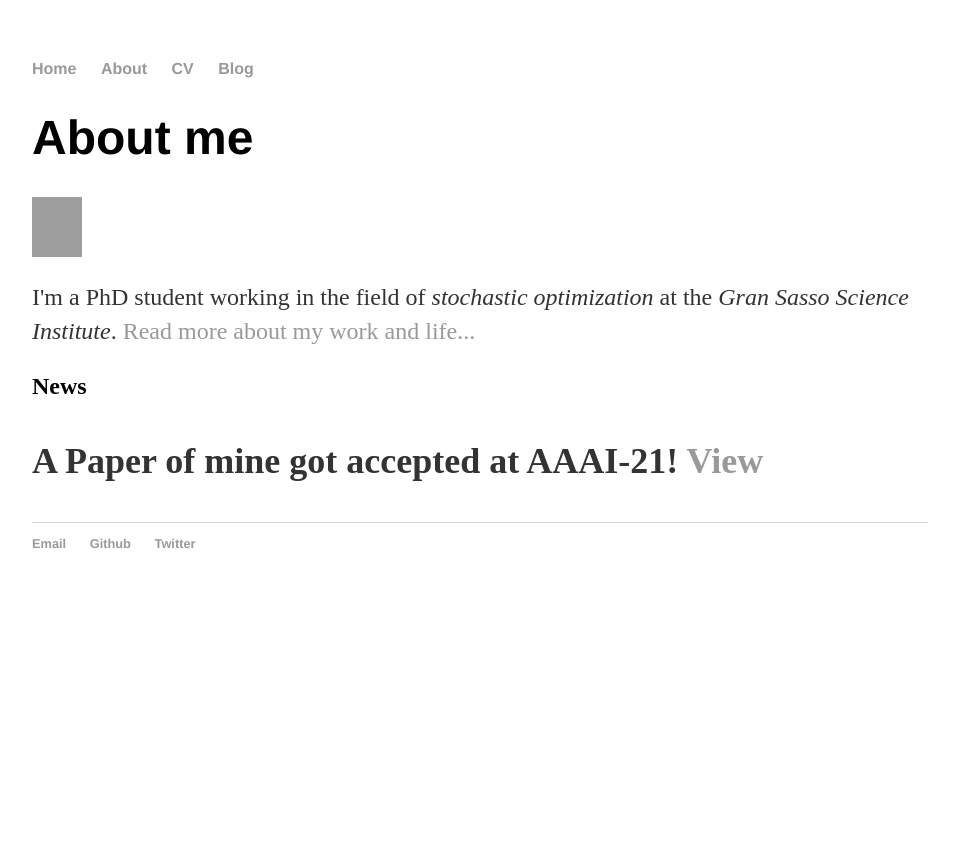
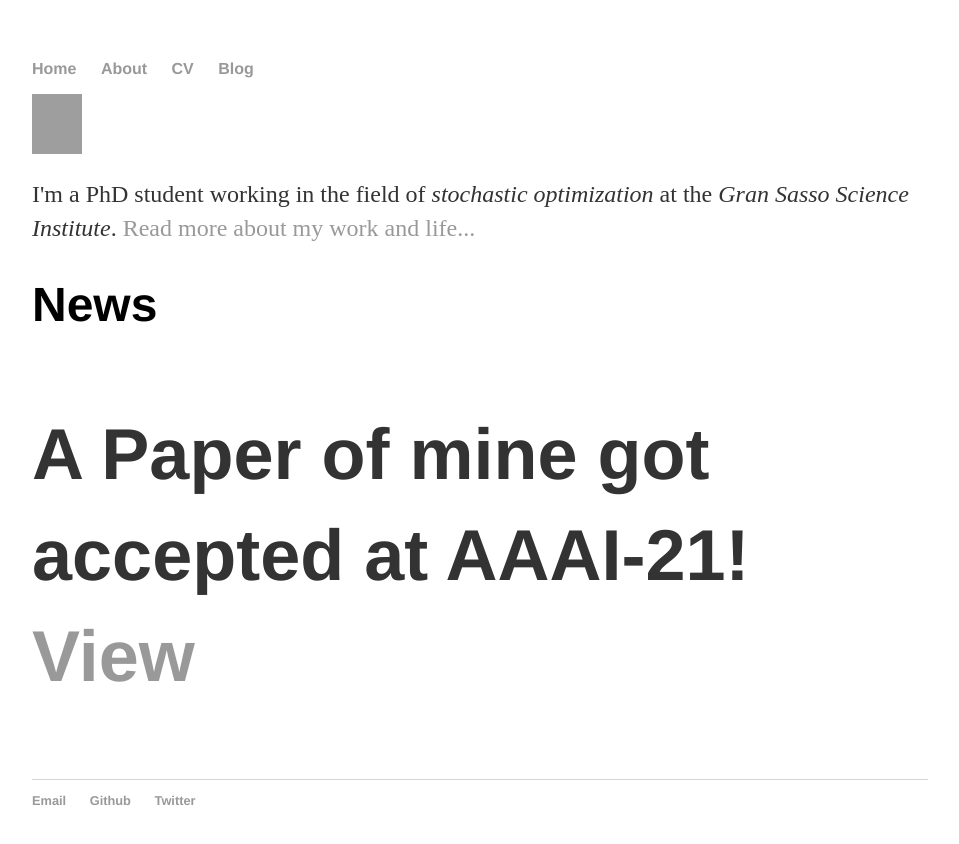
Before and after one commit to debashmitap/debashmitap.github.io, a Jekyll site: the page built from index.html, in a window 1280 px wide. Shown: the top 844 px of the page, without its empty margins (160-1119 px from the left). Built offline with Jekyll 4.4.1, drawn with Linux system fonts in a browser that asks for light colours; grey boxes are pictures that could not be loaded.

Commit message:
Update index.html

```diff
--- a/index.html
+++ b/index.html
@@ -3,9 +3,8 @@ layout: default
 title: Debashmita Poddar
 ---
 <div class="blurb">
-	<h1>About me</h1>
 	<img src="github.com/debashmitap/debashmitap.github.io/blob/main/me.jpg" alt="Me" width="50" height="60">
 	<p>I'm a PhD student working in the field of <em>stochastic optimization</em> at the <em>Gran Sasso Science Institute</em>. <a href="/about">Read more about my work and life...</a></p>
-	<h2>News<h2>
+	<h1>News<h1>
 	<p>A Paper of mine got accepted at AAAI-21! <a href="https://ojs.aaai.org/index.php/AAAI/article/view/17433">View</a></p>
 </div><!-- /.blurb -->
```
